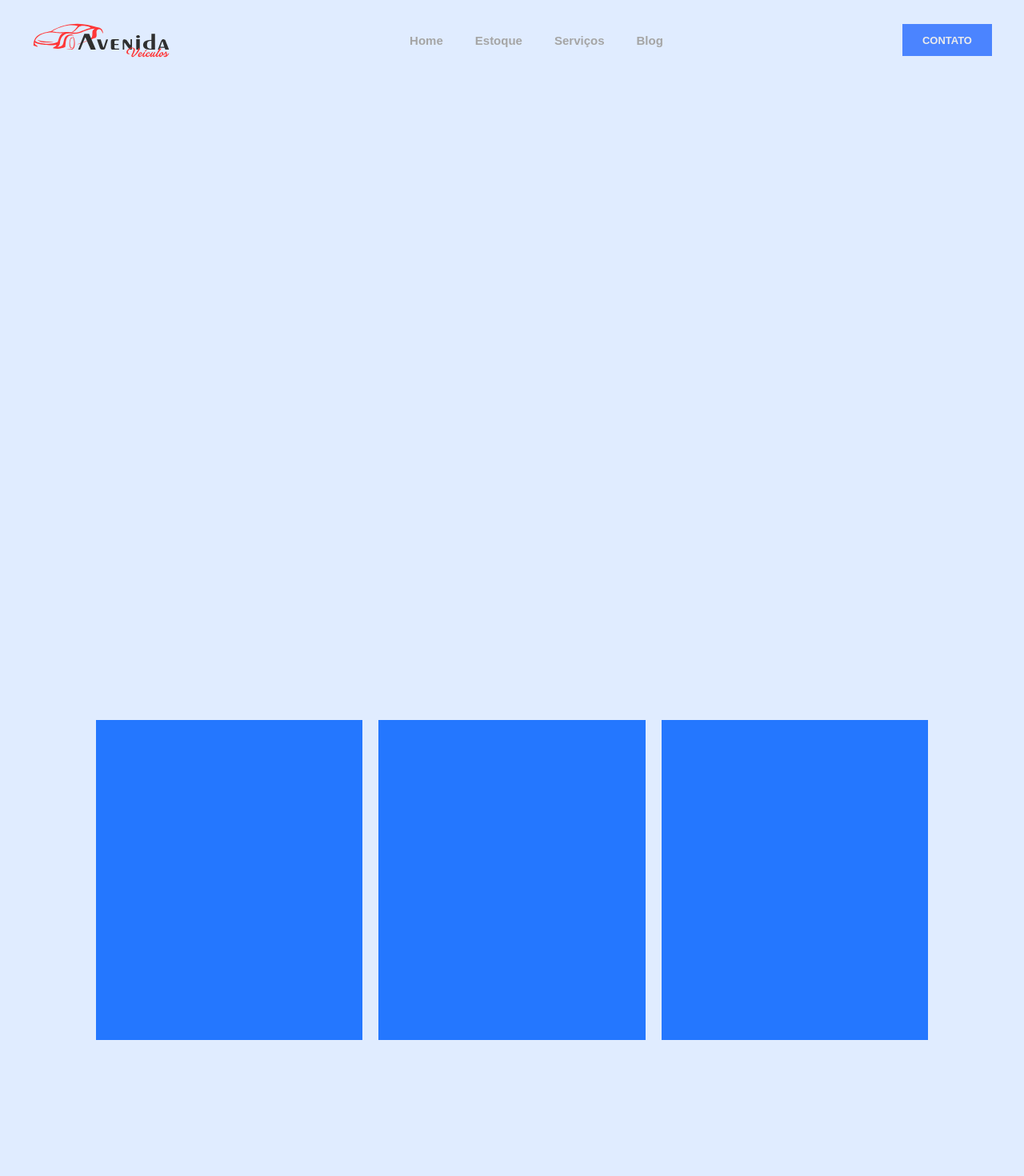
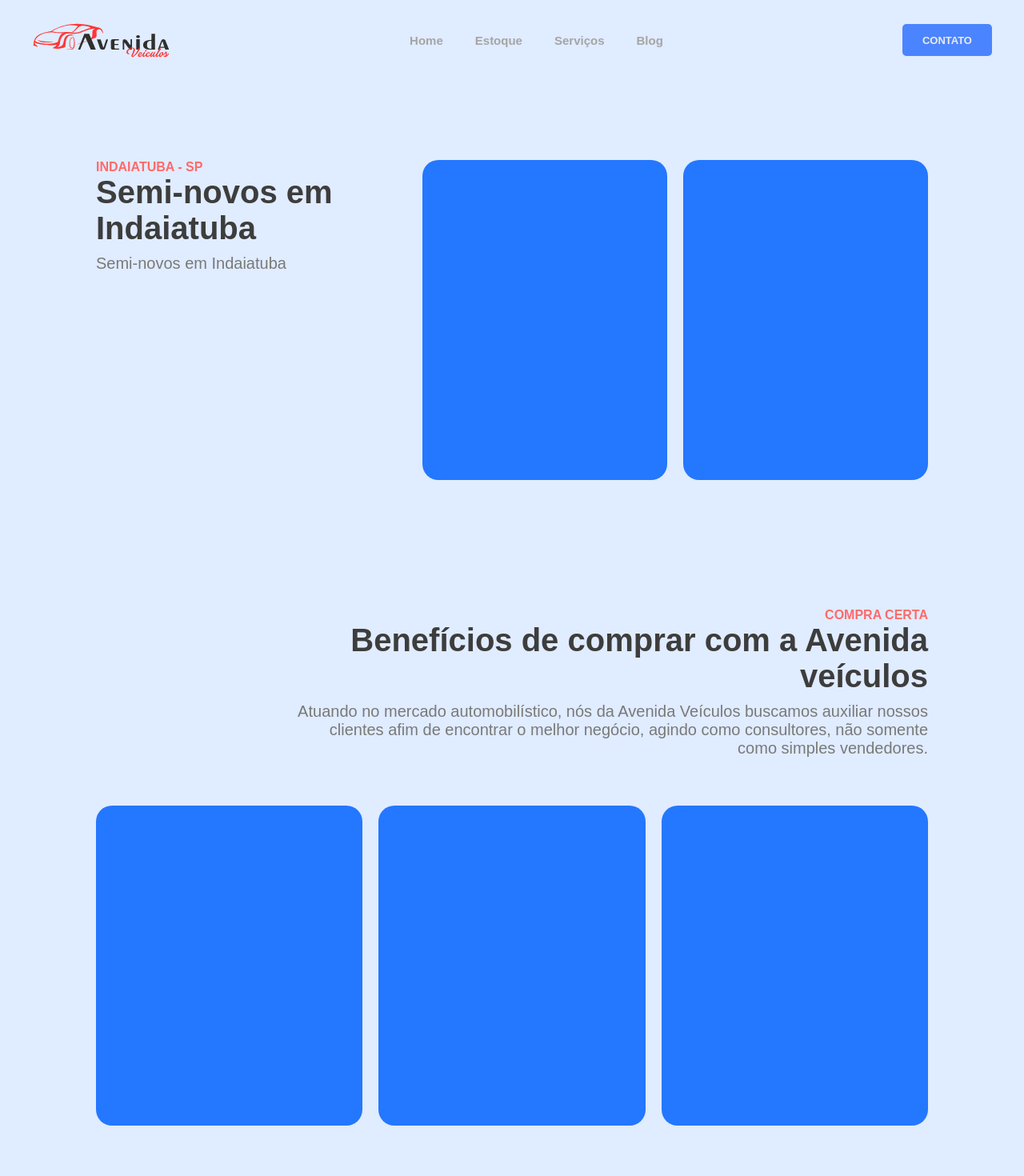
Before and after one commit to VnySrc/yyy, a Nuxt app: page / in a window 1280 px wide. Shown: the top 1470 px of the page at 80% size. Built offline with nearby package versions, Linux system fonts and the light colour scheme.

Commit message:
Layout fix

```diff
--- a/assets/scss/base/_base.scss
+++ b/assets/scss/base/_base.scss
@@ -4,9 +4,10 @@ body {
 }
 
 section,
-footer,
 header {
     width: 100%;
+    max-width: 128rem;
+    margin: 0 auto;
 }
 
 a {
--- a/layouts/default.vue
+++ b/layouts/default.vue
@@ -1,7 +1,7 @@
 <template>
     <div>
         <section class="nav">
-            <img src="~/assets/img/logo.svg" alt="">
+            <img src="~/assets/img/logo.svg" alt="Logo">
             <div class="nav_menu">
                 <nuxt-link to="/">Home</nuxt-link>
                 <nuxt-link to="/estoque">Estoque</nuxt-link>
@@ -11,15 +11,16 @@
             <button><a target="_blank" href="https://avenidaveiculosindaiatuba.com.br/Anuncio/Contato">CONTATO</a></button>
         </section>
         <Nuxt />
-        <section class="blog">
+        <div class="blog">
             <h1>VISITE NOSSO BLOG</h1>
             <div class="blog_cards">
                 <div class="blog_cards__card"></div>
                 <div class="blog_cards__card"></div>
                 <div class="blog_cards__card"></div>
             </div>
-        </section>
+        </div>
         <footer>
+            <img src="~/assets/img/logo.svg" alt="Logo">
         </footer>
     </div>
 </template>
@@ -36,6 +37,10 @@
 
     img {
         height: 4.5rem;
+
+        &:hover {
+            filter: brightness(2);
+        }
     }
 
     &_menu {
@@ -59,6 +64,7 @@
         border: none;
         text-decoration: none;
         background-color: $blue-700;
+        border-radius: 0.5rem;
         height: 4rem;
 
         &:hover {
@@ -94,6 +100,7 @@
 
     h1 {
         color: $gray-200;
+        font-family: $ff-primary;
         font-size: 2.5rem;
         font-weight: bolder;
         text-align: center;
@@ -106,6 +113,7 @@
 
         &__card {
             background-color: $gray-200;
+            border-radius: 1rem;
             height: 21rem;
             width: 32rem;
         }
@@ -115,6 +123,16 @@
 footer {
     height: 50rem;
     background-color: $secondary;
+    padding: 5rem;
+
+    img {
+        filter: grayscale(100%) invert(100%);
+        height: 5rem;
+
+        &:hover {
+            filter: none;
+        }
+    }
 }
 
 </style>
--- a/pages/blog.vue
+++ b/pages/blog.vue
@@ -1,3 +1,18 @@
 <template>
-  <h1>blog</h1>
+  <section class="blogg">
+    <h1>Blog</h1>
+  </section>
 </template>
+
+<style lang="scss">
+
+.blogg {
+  height: 70rem;
+  text-align: center;
+
+  h1 {
+    font-family: $ff-primary;
+  }
+}
+
+</style>
--- a/pages/estoque.vue
+++ b/pages/estoque.vue
@@ -1,3 +1,18 @@
 <template>
-  <h1>Estoque</h1>
+  <section class="stock">
+    <h1>Estoque</h1>
+  </section>
 </template>
+
+<style lang="scss">
+
+.stock {
+  height: 70rem;
+  text-align: center;
+
+  h1 {
+    font-family: $ff-primary;
+  }
+}
+
+</style>
--- a/pages/index.vue
+++ b/pages/index.vue
@@ -1,11 +1,25 @@
 <template>
 <div>
-  <header>
+  <header class="header">
+    <div class="header_text">
+      <h3>INDAIATUBA - SP</h3>
+      <h1>Semi-novos em Indaiatuba</h1>
+      <h2>Semi-novos em Indaiatuba</h2>
+    </div>
+    <div class="header_card"></div>
+    <div class="header_card"></div>
   </header>
   <section class="razoes">
-    <div class="razoes_card"></div>
-    <div class="razoes_card"></div>
-    <div class="razoes_card"></div>
+    <div class="razoes_text">
+      <h3>COMPRA CERTA</h3>
+      <h1>Benefícios de comprar com a Avenida veículos</h1>
+      <h2>Atuando no mercado automobilístico, nós da Avenida Veículos buscamos auxiliar nossos clientes afim de encontrar o melhor negócio, agindo como consultores, não somente como simples vendedores.</h2>
+    </div>
+    <div class="razoes_cards">
+      <div class="razoes_cards_card"></div>
+      <div class="razoes_cards_card"></div>
+      <div class="razoes_cards_card"></div>
+    </div>
   </section>
   <section class="feedback">
     <div class="feedback_card"></div>
@@ -17,20 +31,87 @@
 
 <style lang="scss">
 
-header {
-  height: 70rem;
-}
-
-.razoes {
+.header {
   display: flex;
   justify-content: space-between;
   padding: 6rem 12rem;
   gap: 2rem;
 
+  &_text {
+    font-family: $ff-primary;
+
+    h1 {
+      font-size: 4rem;
+      font-weight: bolder;
+      color: $gray-600;
+    }
+
+    h2 {
+      font-size: 2rem;
+      font-weight: lighter;
+      color: $gray-500;
+      padding-top: 1rem;
+    }
+
+    h3 {
+      font-size: 1.6rem;
+      font-weight: bolder;
+      color: $red-500;
+    }
+  }
+
   &_card {
     background-color: $primary;
+    border-radius: 2rem;
     height: 40rem;
-    width: 35rem;
+    width: 40rem;
+
+  }
+}
+
+.razoes {
+  display: flex;
+  flex-direction: column;
+  justify-content: space-between;
+  padding: 6rem 12rem;
+  gap: 2rem;
+
+  &_text {
+    font-family: $ff-primary;
+    text-align: right;
+    margin: 4rem 0;
+    padding-left: 25rem;
+
+    h1 {
+      font-size: 4rem;
+      font-weight: bolder;
+      color: $gray-600;
+    }
+
+    h2 {
+      font-size: 2rem;
+      font-weight: lighter;
+      color: $gray-500;
+      padding-top: 1rem;
+    }
+
+    h3 {
+      font-size: 1.6rem;
+      font-weight: bolder;
+      color: $red-500;
+    }
+  }
+
+  &_cards {
+    display: flex;
+    gap: 2rem;
+
+    &_card {
+      background-color: $primary;
+      border-radius: 2rem;
+      height: 40rem;
+      width: 35rem;
+    }
   }
 }
 
--- a/pages/service.vue
+++ b/pages/service.vue
@@ -1,3 +1,18 @@
 <template>
-  <h1>Serviços</h1>
+  <section class="service">
+    <h1>Serviços</h1>
+  </section>
 </template>
+
+<style lang="scss">
+
+.service {
+  height: 70rem;
+  text-align: center;
+
+  h1 {
+    font-family: $ff-primary;
+  }
+}
+
+</style>
```
